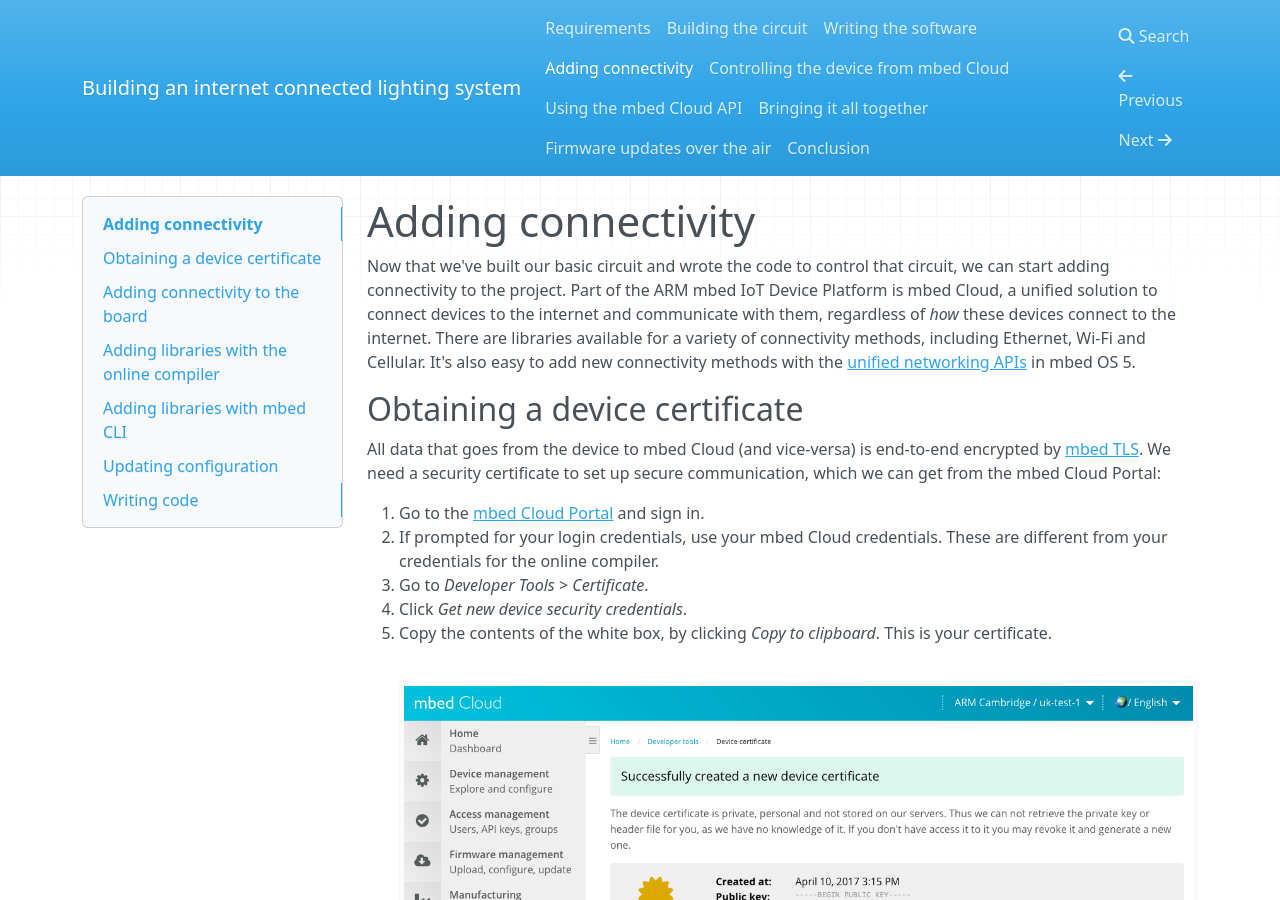
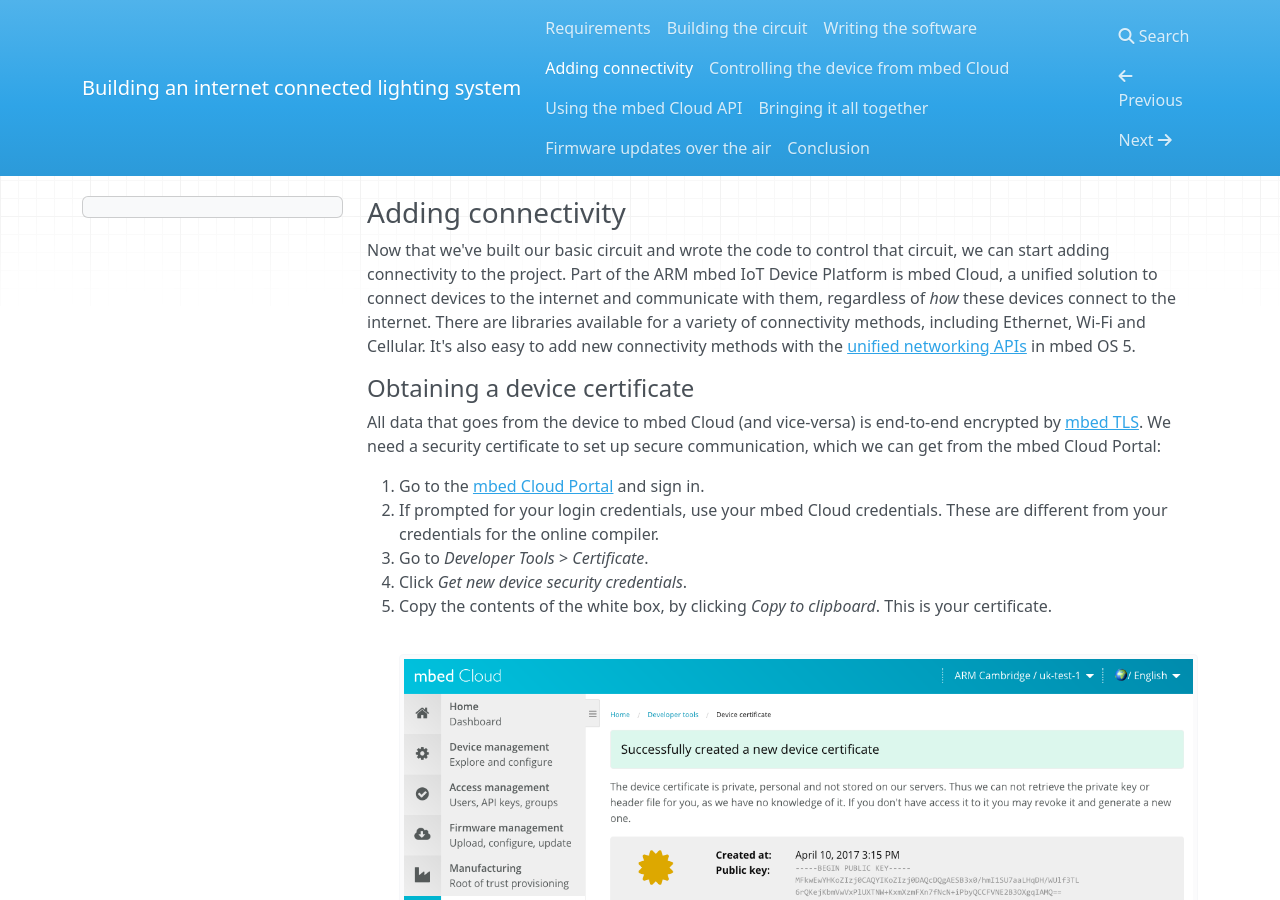
Before and after one commit to PelionIoT/connected-lights-cloud, an MkDocs documentation site: the page built from docs/4_connectivity.md, in a window 1280 px wide and 900 px high. Built offline with MkDocs 1.6.1, drawn with Linux system fonts in a browser that asks for light colours; nearby versions of some CDN libraries; old or Windows-style settings are respelled for this version of MkDocs.

Commit message:
Rejigging headers

````diff
--- a/docs/4_connectivity.md
+++ b/docs/4_connectivity.md
@@ -1,8 +1,8 @@
-# Adding connectivity
+### Adding connectivity
 
 Now that we've built our basic circuit and wrote the code to control that circuit, we can start adding connectivity to the project. Part of the ARM mbed IoT Device Platform is mbed Cloud, a unified solution to connect devices to the internet and communicate with them, regardless of *how* these devices connect to the internet. There are libraries available for a variety of connectivity methods, including Ethernet, Wi-Fi and Cellular. It's also easy to add new connectivity methods with the [unified networking APIs](https://docs.mbed.com/docs/mbed-os-api-reference/en/latest/APIs/communication/network_sockets/) in mbed OS 5.
 
-## Obtaining a device certificate
+#### Obtaining a device certificate
 
 All data that goes from the device to mbed Cloud (and vice-versa) is end-to-end encrypted by [mbed TLS](https://tls.mbed.org).  We need a security certificate to set up secure communication, which we can get from the mbed Cloud Portal:
 
@@ -20,13 +20,13 @@ All data that goes from the device to mbed Cloud (and vice-versa) is end-to-end
 
 <span class="notes">**Note:** The certificate can only be downloaded once. It's not stored in the mbed Cloud Portal.</span>
 
-## Adding connectivity to the board
+#### Adding connectivity to the board
 
 We will assume that the network has DHCP enabled and the firewall does not block connections to *https://mbedcloud.com*.
 
 If you have a development board that connects over Ethernet, just plug in an Ethernet cable. If you have a board that connects over cellular or Wi-Fi, no actions are required.
 
-## Adding libraries with the online compiler
+#### Adding libraries with the online compiler
 
 For the device and mbed Cloud to talk we need the [mbed Cloud Client library](https://cloud.mbed.com/docs/latest/mbed-cloud-client/index.html). This is a cross-platform library which runs on mbed OS, Linux, and can be ported to other RTOS'es. In this example we will use an additional library built on top of mbed Cloud Client: SimpleCloudClient. This library is designed specifically to be used with mbed OS 5, and makes it easy to expose variables and resources to the cloud.
 
@@ -43,7 +43,7 @@ To add these libraries to your project:
 1. Under *Source URL* enter: ``https://github.com/armmbed/simple-cloud-client/``.
 1. Click *Import*.
 
-## Adding libraries with mbed CLI
+#### Adding libraries with mbed CLI
 
 If you are using mbed CLI, run the following commands to add the libraries:
 
@@ -52,7 +52,7 @@ $ mbed add easy-connect
 $ mbed add simple-cloud-client
 ```
 
-## Updating configuration
+#### Updating configuration
 
 We need to tell EasyConnect which connectivity method to use. Open ``mbed_app.json`` and locate the `network-interface` field. Change the `value` to the connectivity method used:
 
@@ -89,9 +89,9 @@ We need to tell EasyConnect which connectivity method to use. Open ``mbed_app.js
 
 If you are using Wi-Fi, you also need to set your Wi-Fi SSID and your password.
 
-## Writing code
+#### Writing code
 
-### Setting up a connection
+##### Setting up a connection
 
 We need to add some code to the application so it connects to the internet and sets up a connection to mbed Cloud.
 
@@ -164,7 +164,7 @@ int main(int, char**) {
 }
 ```
 
-### Program logic
+##### Program logic
 
 The code sample above does not do much, except for setting up the connection. We can now define some logic for this program:
 
````
